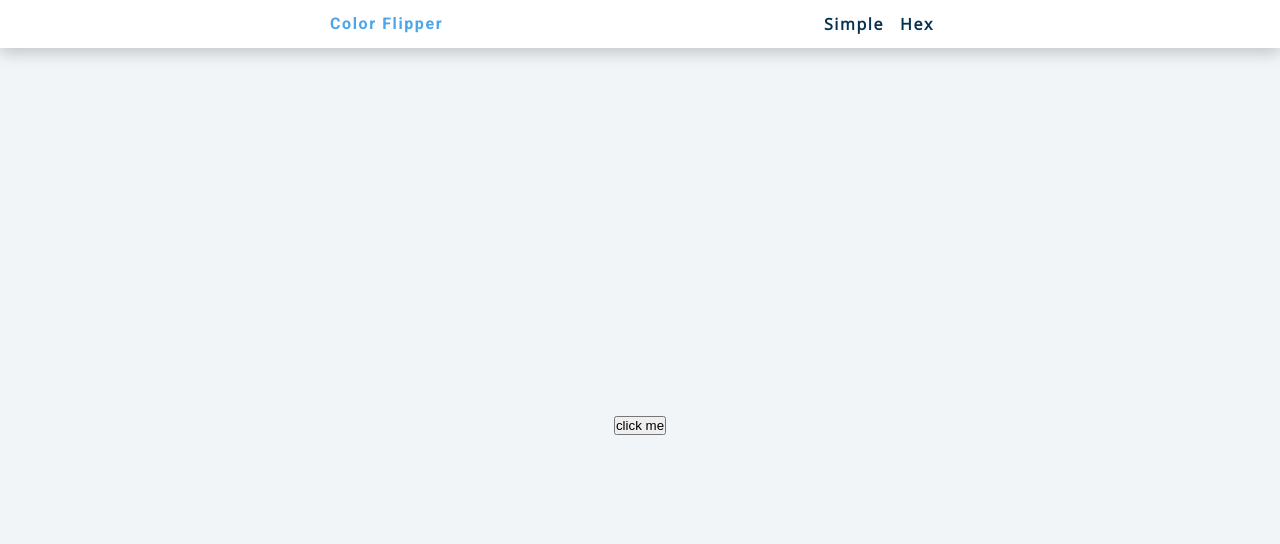
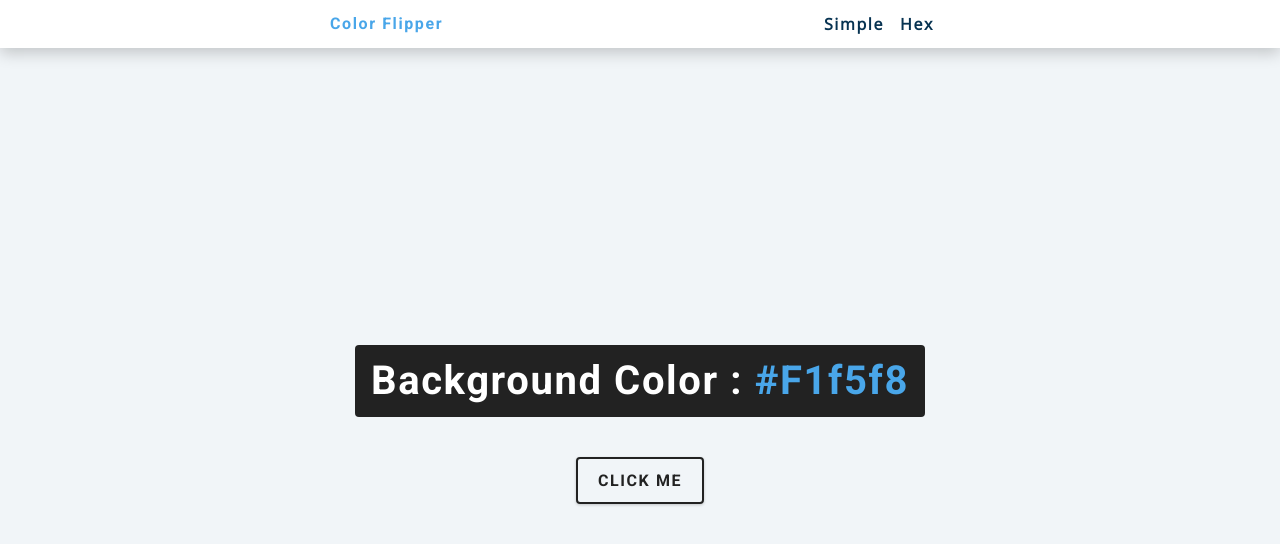
Before and after one commit to jsimmons01/Color-Flipper, a plain HTML site: page index.html in a window 1280 px wide. Drawn offline with nearby package versions, Linux system fonts and the light colour scheme.

Commit message:
Creates app.js

```diff
--- a/index.html
+++ b/index.html
@@ -24,7 +24,8 @@
     </nav>
     <main>
         <div class='container'>
-            <button class=''btn btn-hero" id=''btn>click me</button>
+            <h2>background color : <span class='color'>#f1f5f8</span></h2>
+            <button class='btn btn-hero' id='btn'>click me</button>
         </div>
     </main>
 </body>
```
Also changed, not shown: app.js (added, +7 -0 lines).
